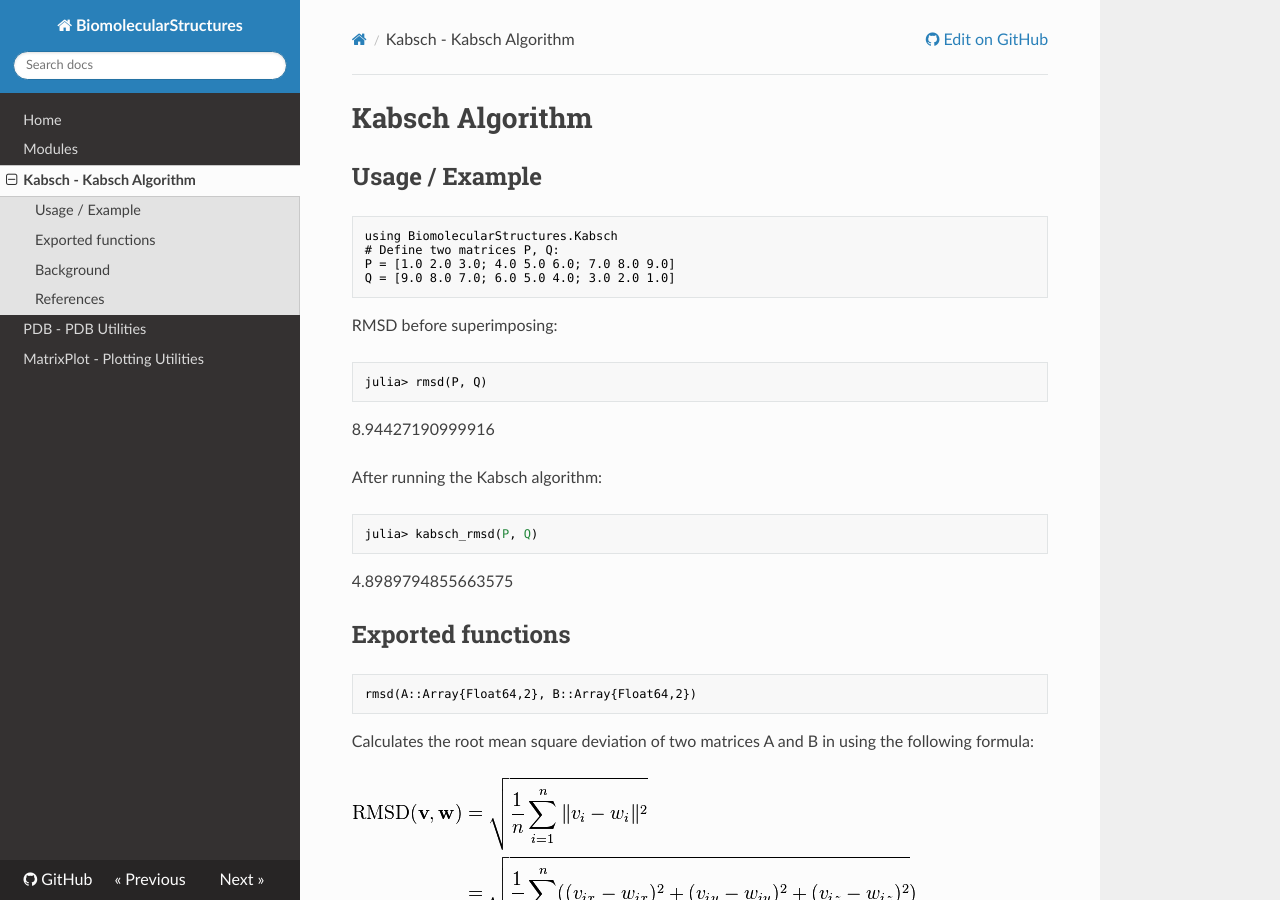
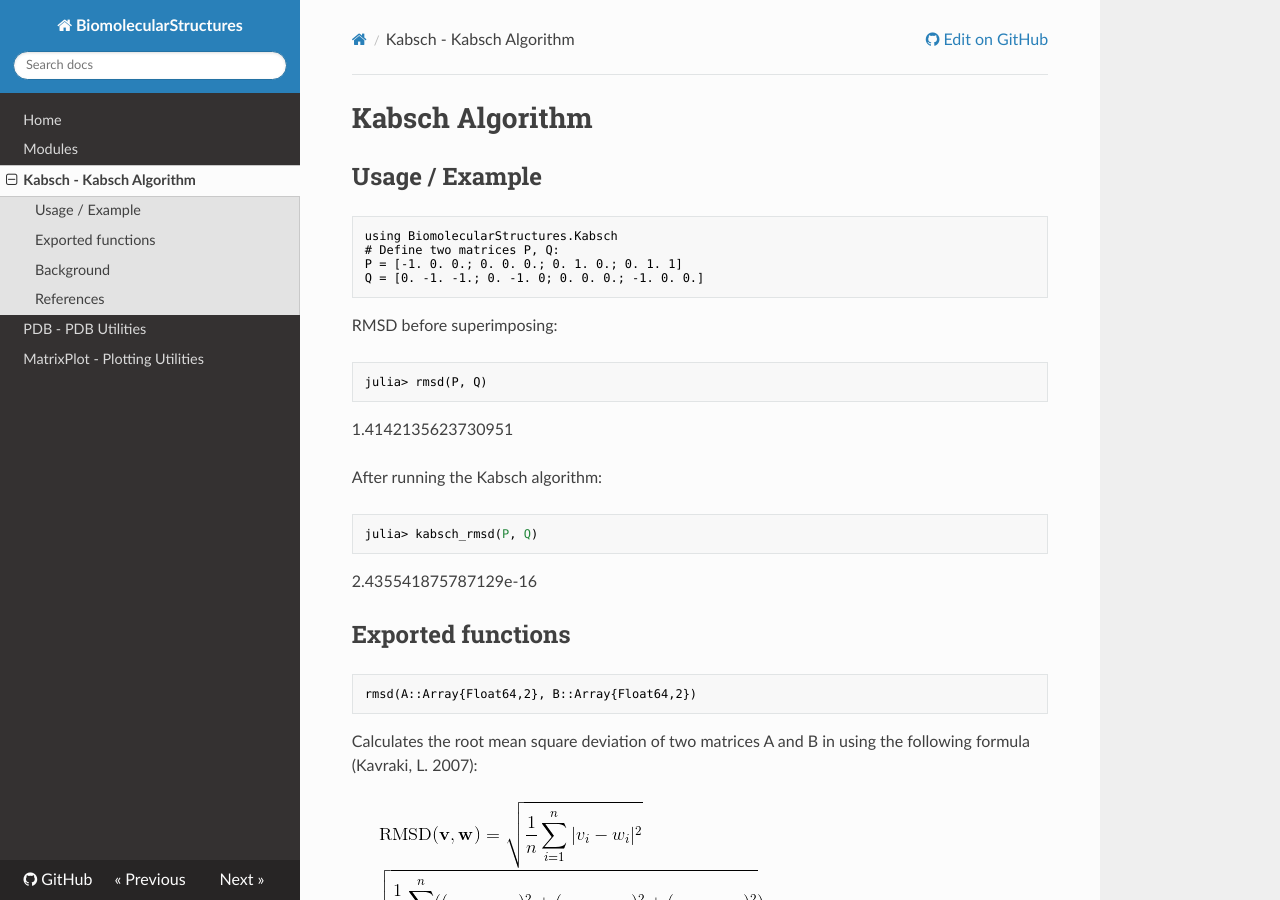
Before and after one commit to hng/BiomolecularStructures.jl, an MkDocs documentation site: the page built from docs/kabsch.md, in a window 1280 px wide and 900 px high. Built offline with MkDocs 1.6.1, drawn with Linux system fonts in a browser that asks for light colours; nearby versions of some CDN libraries; old or Windows-style settings are respelled for this version of MkDocs; some of the changed text lies outside the part shown.

Commit message:
inline citations

````diff
--- a/docs/kabsch.md
+++ b/docs/kabsch.md
@@ -5,8 +5,8 @@
 ```julia
 using BiomolecularStructures.Kabsch
 # Define two matrices P, Q:
-P = [1.0 2.0 3.0; 4.0 5.0 6.0; 7.0 8.0 9.0]
-Q = [9.0 8.0 7.0; 6.0 5.0 4.0; 3.0 2.0 1.0]
+P = [-1. 0. 0.; 0. 0. 0.; 0. 1. 0.; 0. 1. 1]
+Q = [0. -1. -1.; 0. -1. 0; 0. 0. 0.; -1. 0. 0.]
 ```
 
 RMSD before superimposing:
@@ -14,13 +14,13 @@ RMSD before superimposing:
 ```julia
 julia> rmsd(P, Q)
 ```
-8.94427190999916
+1.4142135623730951
 
 After running the Kabsch algorithm:
 ```
 julia> kabsch_rmsd(P, Q)
 ```
-4.8989794855663575
+2.435541875787129e-16
 
 ## Exported functions
 
@@ -28,7 +28,7 @@ julia> kabsch_rmsd(P, Q)
 rmsd(A::Array{Float64,2}, B::Array{Float64,2})
 ```
 
-Calculates the root mean square deviation of two matrices A and B in using the following formula:
+Calculates the root mean square deviation of two matrices A and B in using the following formula (Kavraki, L. 2007):
 
 ![RMSD formula](assets/kabsch/rmsd.png)
 
@@ -76,13 +76,13 @@ Directly returns the RMSD after rotation for convenience.
 
 ## Background
 
-The Kabsch algorithm (named after Wolfgang Kabsch), solves a constrained orthogonal Procrustes problem. In Greek mythology [Procrustes](http://en.wikipedia.org/wiki/Procrustes), ("the stretcher") is a son of Poseidon who invited travelers to his home and then stretched (or amputated limbs in later versions) to fit his guests to an iron bed using his smith's hammer.
+The Kabsch algorithm (Kabsch 1976, Kabsch 1978), solves a constrained orthogonal Procrustes problem. In Greek mythology [Procrustes](http://en.wikipedia.org/wiki/Procrustes), ("the stretcher") is a son of Poseidon who invited travelers to his home and then stretched (or amputated limbs in later versions) to fit his guests to an iron bed using his smith's hammer.
 
 A Procrustes *problem* is to compare two (or more) shapes. For this, they must be optimally superimposed by translating, rotating and scaling them.
 
 The constraint applied is that only rotations of the shapes (or matrices in this case) are allowed. Additionally, reflections are not allowed.
 
-In Bioinformatics this applies to superimposing the C<sub>&alpha;</sub> atomic coordinates of two protein structures so that the [RMSD](https://en.wikipedia.org/wiki/Root-mean-square_deviation_of_atomic_positions) (Root mean squared deviation) is minimal.
+In Bioinformatics this applies to superimposing the C<sub>&alpha;</sub> atomic coordinates of two protein structures so that the [RMSD](https://en.wikipedia.org/wiki/Root-mean-square_deviation_of_atomic_positions) (Root mean squared deviation), one of the most commonly used difference measure (Kavraki, L. 2007), is minimal.
 
 To illustrate this, the following excerpt of the [PDB](https://www.wwpdb.org/documentation/file-format) file of [human deoxyhaemoglobin](http://www.rcsb.org/pdb/explore/explore.do?structureId=2HHB) shows part of one of the alpha chains of the structure. The C<sub>&alpha;</sub> atomic coordinates shown can be used to construct a reference matrix which together with another matrix of coordinates (constructed the same way) could serve as the input of the algorithm.
 
@@ -119,4 +119,4 @@ After running the algorithm the alpha chains are superimposed and the RMSD is mi
 
 [Kabsch, W. (1978). A discussion of the solution for the best rotation to related two sets of vectors.Acta. Crystal, 34A:827-828.](http://scripts.iucr.org/cgi-bin/paper?S0567739478001680)
 
-[Kavraki, L. Molecular Distance Measures. OpenStax CNX. 11. Juni 2007](http://cnx.org/contents/1d5f91b1-dc0b-44ff-8b4d-8809313588f2@23@23)
+[Kavraki, L. Molecular Distance Measures. OpenStax CNX. 11. Juni 2007](http://cnx.org/contents/1d5f91b1-dc0b-44ff-8b4d-8809313588f2@23)
````
Also changed, not shown: docs/assets/kabsch/rmsd.png.
